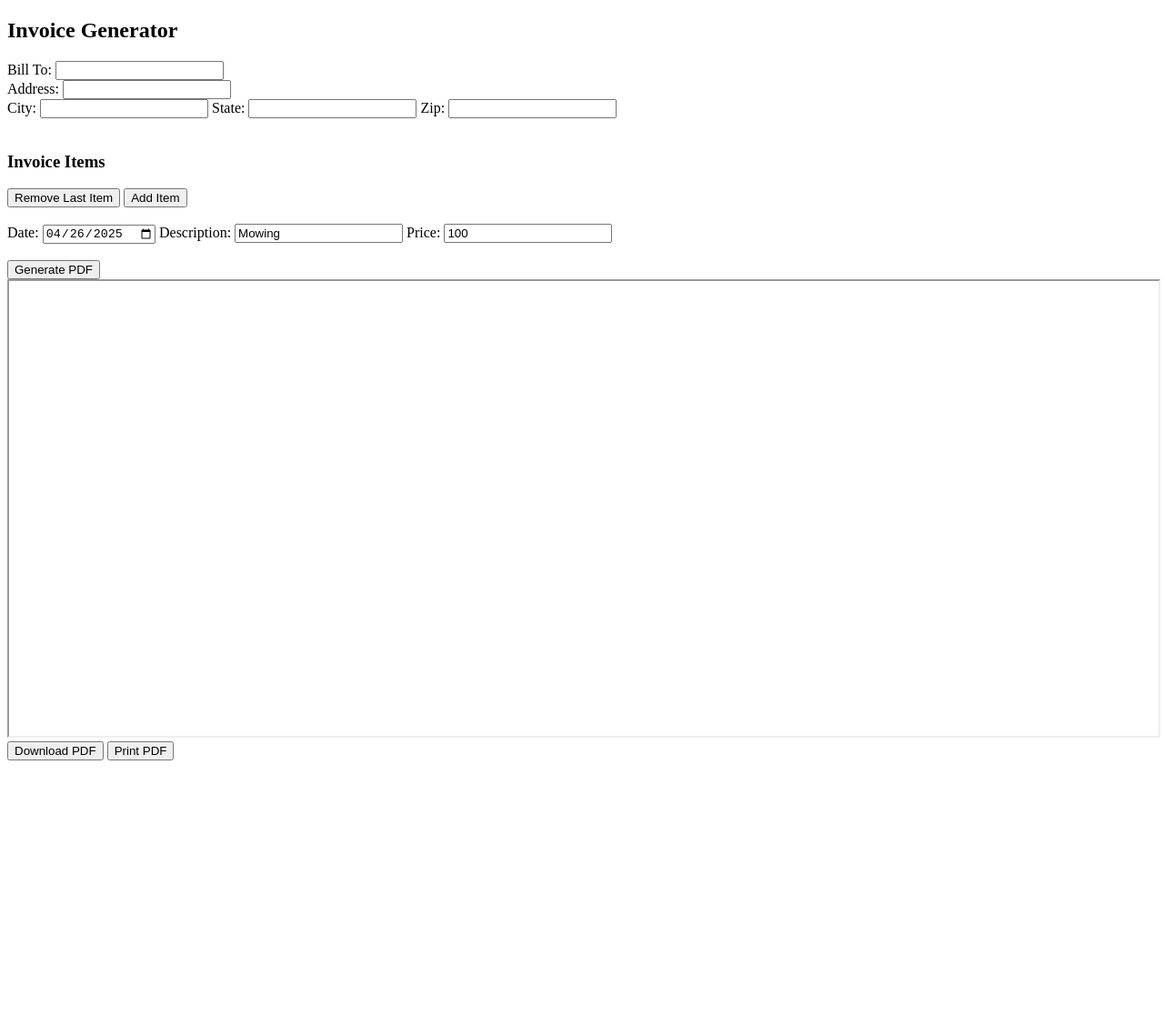
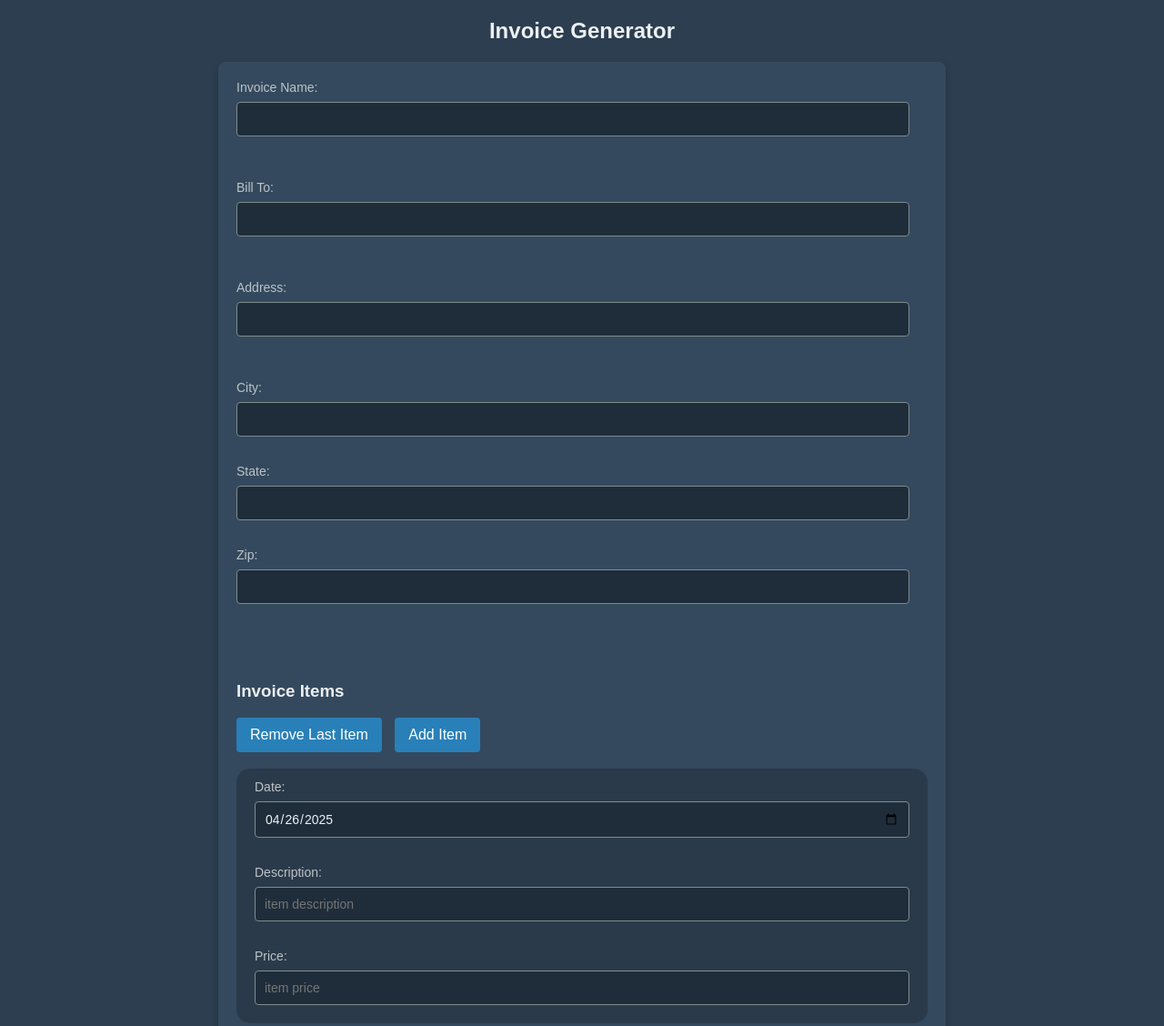
Before and after one commit to Jay-Whale/BenJonah, a plain HTML site: page PDF/pdf.html in a window 1280 px wide. Shown: the top 1128 px of the page at 91% size. Before the commit the page ends 844 px from the top, so only its background shows below. Drawn offline with Linux system fonts and the light colour scheme.

Commit message:
pdf generator.

```diff
--- a/PDF/pdf.html
+++ b/PDF/pdf.html
@@ -2,14 +2,130 @@
 <html>
 
 <head>
+
     <meta charset="utf-8" />
+    <meta name="viewport" content="width=device-width, initial-scale=1.0">
     <script src="https://unpkg.com/pdf-lib"></script>
+    <style>
+        /* General styles */
+        *,
+        *::before,
+        *::after {
+            box-sizing: border-box;
+        }
+
+        body {
+            font-family: 'Arial', sans-serif;
+            background-color: #2C3E50;
+            color: #ECF0F1;
+            margin: 0;
+            padding: 0;
+        }
+
+        h2 {
+            text-align: center;
+            color: #ECF0F1;
+            margin-top: 20px;
+        }
+
+        /* Form styles */
+        form {
+            max-width: 800px;
+            width: 100%;
+            margin: 0 auto;
+            padding: 20px;
+            background-color: #34495E;
+            border-radius: 8px;
+            box-shadow: 0 4px 8px rgba(0, 0, 0, 0.2);
+        }
+
+        label {
+            display: block;
+            margin-bottom: 10px;
+            font-size: 14px;
+            color: #BDC3C7;
+        }
+
+        input[type="text"],
+        input[type="number"],
+        input[type="date"] {
+            width: calc(100% - 20px);
+            /* Subtract padding and borders */
+            padding: 10px;
+            margin: 8px 0 20px 0;
+            background-color: #1F2D3B;
+            border: 1px solid #7F8C8D;
+            border-radius: 4px;
+            color: #ECF0F1;
+            font-size: 14px;
+            font-family: inherit;
+        }
+
+        button {
+            padding: 10px 15px;
+            background-color: #2980B9;
+            border: none;
+            border-radius: 4px;
+            color: white;
+            cursor: pointer;
+            font-size: 16px;
+            margin-right: 10px;
+        }
+
+        button:hover {
+            background-color: #3498DB;
+        }
+
+        /* Buttons and viewer */
+        #downloadPdf,
+        #printPdf {
+            display: inline-block;
+            padding: 12px 20px;
+            background-color: #27AE60;
+            border: none;
+            border-radius: 4px;
+            color: white;
+            cursor: pointer;
+            font-size: 16px;
+        }
+
+        #downloadPdf:hover,
+        #printPdf:hover {
+            background-color: #2ECC71;
+        }
+
+        .item-container {
+            background-color: rgba(0, 0, 0, 0.2);
+            border-radius: 15px;
+            padding-top: 12px;
+            padding-left: 20px;
+        }
+
+        /* Responsive Design */
+        @media (max-width: 768px) {
+            form {
+                padding: 15px;
+            }
+
+            button {
+                width: 100%;
+                margin-top: 10px;
+            }
+
+            #downloadPdf,
+            #printPdf {
+                width: 100%;
+                margin-top: 10px;
+            }
+        }
+    </style>
 </head>
 
 <body>
     <h2>Invoice Generator</h2>
 
     <form id="invoiceForm">
+        <label>Invoice Name: <input type="text" id="invoiceName" value=""></label><br>
         <label>Bill To: <input type="text" id="billTo" value=""></label><br>
         <label>Address: <input type="text" id="address" value=""></label><br>
         <label>City: <input type="text" id="city" value=""></label>
@@ -23,9 +139,11 @@
 
         <div id="itemsContainer">
             <div class="itemRow">
-                <label>Date: <input type="date" class="itemDate"></label>
-                <label>Description: <input type="text" class="itemDesc" value="Mowing"></label>
-                <label>Price: <input type="number" class="itemPrice" value="100"></label>
+                <div class="item-container">
+                    <label>Date: <input type="date" class="itemDate"></label>
+                    <label>Description: <input type="text" class="itemDesc" value="" placeholder="item description"></label>
+                    <label>Price: <input type="number" class="itemPrice" value="" placeholder="item price"></label>
+                </div>
             </div>
         </div>
         <br />
@@ -60,9 +178,11 @@
                 const itemDiv = document.createElement("div");
                 itemDiv.classList.add("itemRow");
                 itemDiv.innerHTML = `
-                    <label>Date: <input type="date" class="itemDate"></label>
-                    <label>Description: <input type="text" class="itemDesc"></label>
-                    <label>Price: <input type="number" class="itemPrice"></label>
+                    <div class="item-container">
+                        <label>Date: <input type="date" class="itemDate"></label>
+                        <label>Description: <input type="text" class="itemDesc"></label>
+                        <label>Price: <input type="number" class="itemPrice"></label>
+                    </div>
                 `;
                 container.appendChild(itemDiv);
             } else {
@@ -77,6 +197,7 @@
             const font = await pdfDoc.embedFont(PDFLib.StandardFonts.HelveticaBold);
 
             // Fetch input values
+            const invoiceName = document.getElementById("invoiceName").value;
             const billTo = document.getElementById("billTo").value;
             const address = document.getElementById("address").value;
             const city = document.getElementById("city").value;
@@ -102,7 +223,7 @@
 
 
                 page.drawRectangle({ x, y, width: 512, height: 40, color: PDFLib.rgb(0.9, 0.9, 0.9) });
-                page.drawText("Patriot's Mowing", { x: x + 5, y: y + 10, size: 30, font, color: PDFLib.rgb(0, 0, 0) });
+                page.drawText(invoiceName, { x: x + 5, y: y + 10, size: 30, font, color: PDFLib.rgb(0, 0, 0) });
                 page.drawText('INVOICE', { x: x + 350, y: y + 10, size: 30, font, color: PDFLib.rgb(0, 0.5, 0) });
             }
 
```
